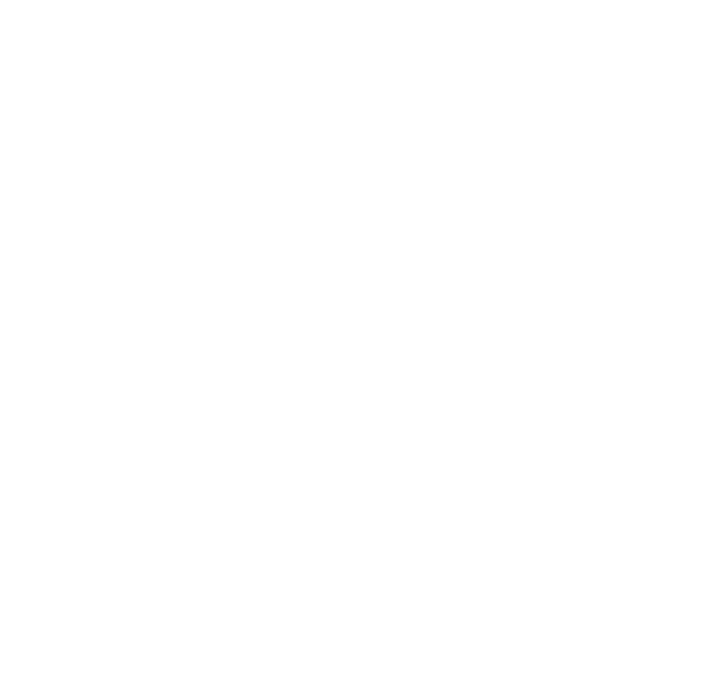
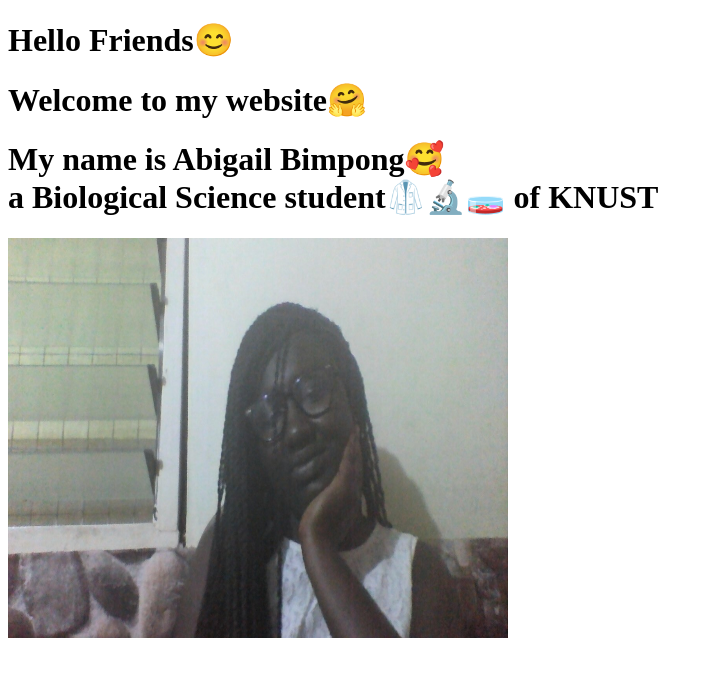
Before and after one commit to Aba-Afedua/Intro, a plain HTML site: page index.html in a window 1280 px wide. Shown: the whole page, without its empty margins (0-713 px from the left). Drawn offline with Linux system fonts and the light colour scheme.

Commit message:
Update index.html

```diff
--- a/index.html
+++ b/index.html
@@ -1,12 +1,19 @@
 <!DOCTYPE html>
 <html lang="en">
+
 <head>
     <meta charset="UTF-8">
     <meta name="viewport" content="width=device-width, initial-scale=1.0">
-    <title>Abigail
-    </title>
+    <meta name="description" content="This is a Website created by Miss Abigail Bimpong...">
+    <title>Abigail</title>
 </head>
+
 <body>
+    <!-- I added 3 header tags and an image tag -->
+    <h1>Hello Friends😊</h1>
+    <h1>Welcome to my website🤗</h1>
+    <h1>My name is Abigail Bimpong🥰<br>a Biological Science student🥼🔬🧫 of KNUST</h1>
+    <img src="./WIN_20241015_21_24_46_Pro.jpg" alt="A very nice picture of me" height="400" width="500">
+</body>
 
-</body>
 </html>
```
